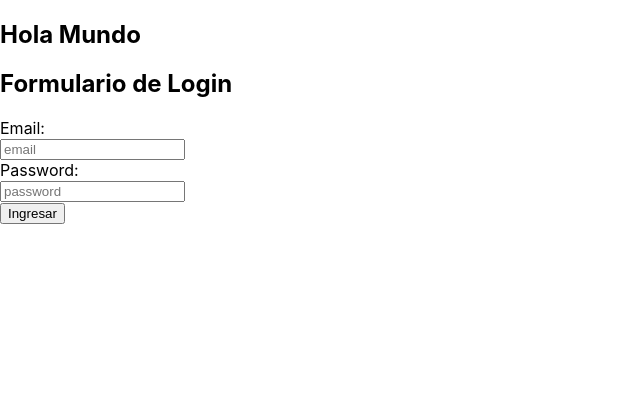
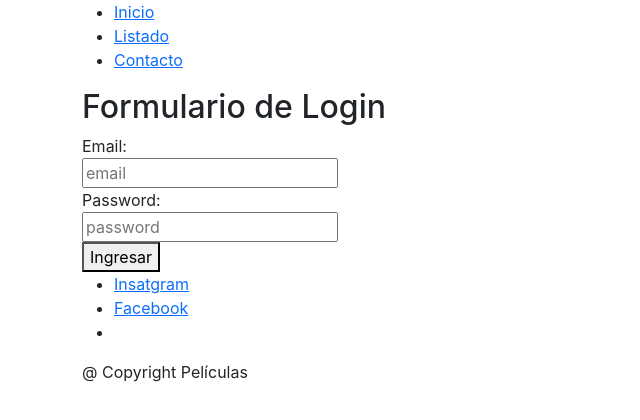
Before and after one commit to federico-osandon/app-peliculas, a React (Vite) app: page / in a window 1280 px wide. Shown: the top 420 px of the page, without its empty margins (0-640 px from the left). Built offline with nearby package versions, Linux system fonts and the light colour scheme.

Commit message:
Listo Footer y Header

```diff
--- a/package.json
+++ b/package.json
@@ -10,7 +10,9 @@
   "dependencies": {
     "@sweetalert/with-react": "^0.1.1",
     "axios": "^0.27.2",
+    "bootstrap": "^5.1.3",
     "react": "^18.0.0",
+    "react-bootstrap": "^2.4.0",
     "react-dom": "^18.0.0",
     "react-router-dom": "^6.3.0",
     "sweetalert": "^2.1.2"
--- a/src/App.jsx
+++ b/src/App.jsx
@@ -1,17 +1,25 @@
+import { Routes, Route, Navigate } from 'react-router-dom'
+
 import Login from "./components/Login";
-import { Routes, Route, Navigate } from 'react-router-dom'
 import List from "./components/List/list";
+import Header from "./components/Header/Header";
+import Footer from "./components/Footer/Footer";
+
+import 'bootstrap/dist/css/bootstrap.min.css';
 
 
 export default function App() {
-  return (
-        <>
-            <h2>Hola Mundo</h2>
+    return (
+        <div className="container">
+
+            <Header />
             <Routes>
                 <Route path="/" element={ <Login /> } />
                 <Route path="/list" element={ <List /> } />
+                {/* <Route path="/contacto" element={ <List /> } />     */}
                 <Route path="/*" element={ <Navigate to="/" replace /> } />
             </Routes>
-        </>
-  );
+            <Footer />
+        </div>
+    );
 }
--- /dev/null
+++ b/src/components/Footer/Footer.jsx
@@ -0,0 +1,18 @@
+import React from 'react'
+
+const Footer = () => {
+  return (
+    <footer>
+        <nav>
+            <ul>
+                <li><a href="https://www.instagram.com" rel='noopener noreferrer'>Insatgram</a></li>
+                <li><a href="https://www.Facebook.com" rel='noopener noreferrer'>Facebook</a></li>
+                <li><a href="https://www.instagram.com" rel='noopener noreferrer'></a></li>
+            </ul>
+        </nav>
+        <p>@ Copyright Películas</p>
+    </footer>
+  )
+}
+
+export default Footer
--- /dev/null
+++ b/src/components/Header/Header.jsx
@@ -0,0 +1,30 @@
+import React from 'react'
+import { NavLink } from 'react-router-dom'
+
+const Header = () => {
+  return (
+    <header>
+        <nav>
+            <ul>
+                <li>
+                    <NavLink to='/'>
+                        Inicio
+                    </NavLink>
+                </li>
+                <li>
+                    <NavLink to='/list'>
+                        Listado
+                    </NavLink>
+                </li>
+                <li>
+                    <NavLink to='/contacto'>
+                        Contacto
+                    </NavLink>
+                </li>
+            </ul>
+        </nav>
+    </header>
+  )
+}
+
+export default Header
--- a/src/components/List/List.jsx
+++ b/src/components/List/List.jsx
@@ -1,15 +1,16 @@
+import { useEffect } from 'react'
 import { Navigate } from 'react-router-dom'
 
 const List = () => {
     // const navigate = useNavigate()
-
+    useEffect(() => {
         const token = localStorage.getItem('token')
         console.log(token)
-    // console.log('hola soy list')
         if (token === null) {
             console.log('es null')
             return <Navigate to='/' replace />
         }
+    }, [])
 
     return (
         <div>list</div>
```
Also changed, not shown: 1 other file (tests, documents, lock files or other folders). Lines whose indentation alone changed are shown as unchanged.
